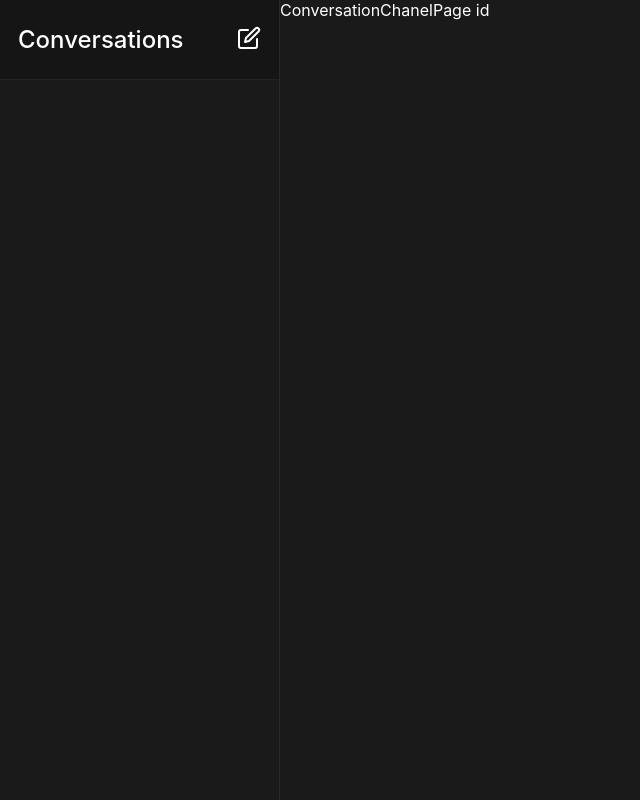
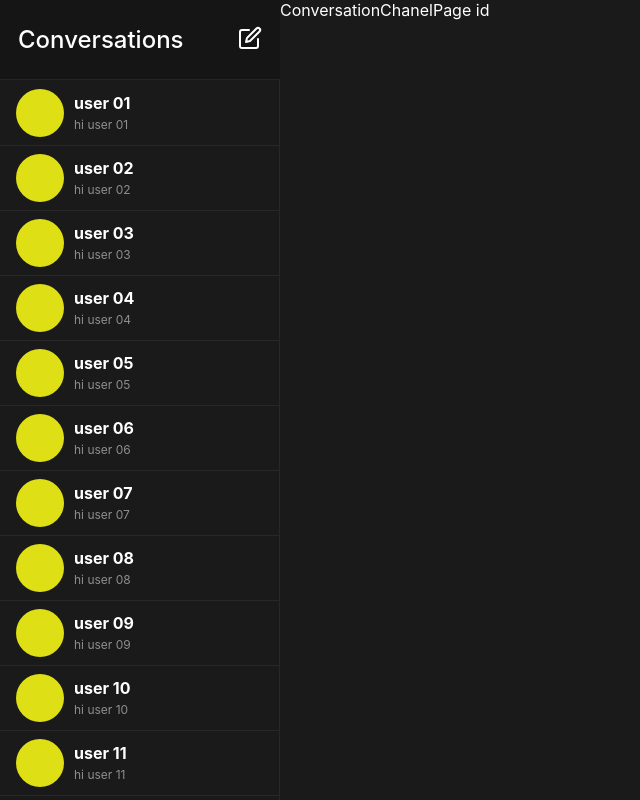
Before and after one commit to dungha3112/chatapp_react, a React (Vite) app: page /conversation/1 in a window 1280 px wide. Shown: the whole page, without its empty margins (0-640 px from the left). Built offline with nearby package versions, Linux system fonts and the light colour scheme.

Commit message:
added conversation data inint and styled conversation sidebar

```diff
--- /dev/null
+++ b/src/__mocks/conversations.ts
@@ -0,0 +1,15 @@
+import { ConversationType } from "../utils/types";
+
+export default [
+  { id: 1, firstName: "user", lastName: "01", lastMessageSent: "hi user 01" },
+  { id: 2, firstName: "user", lastName: "02", lastMessageSent: "hi user 02" },
+  { id: 3, firstName: "user", lastName: "03", lastMessageSent: "hi user 03" },
+  { id: 4, firstName: "user", lastName: "04", lastMessageSent: "hi user 04" },
+  { id: 5, firstName: "user", lastName: "05", lastMessageSent: "hi user 05" },
+  { id: 6, firstName: "user", lastName: "06", lastMessageSent: "hi user 06" },
+  { id: 7, firstName: "user", lastName: "07", lastMessageSent: "hi user 07" },
+  { id: 8, firstName: "user", lastName: "08", lastMessageSent: "hi user 08" },
+  { id: 9, firstName: "user", lastName: "09", lastMessageSent: "hi user 09" },
+  { id: 10, firstName: "user", lastName: "10", lastMessageSent: "hi user 10" },
+  { id: 11, firstName: "user", lastName: "11", lastMessageSent: "hi user 11" },
+] as ConversationType[];
--- a/src/components/conversations/ConversationSidebar.tsx
+++ b/src/components/conversations/ConversationSidebar.tsx
@@ -1,15 +1,39 @@
 import React from "react";
-import { ConversationSidebarStyle } from "../../styles/conversations";
+import {
+  ConversationHeaderSidebar,
+  ConversationSidebarContainer,
+  ConversationSidebarItem,
+  ConversationSidebarStyle,
+} from "../../styles/conversations";
 import { FiEdit } from "react-icons/fi";
+import conversations from "../../__mocks/conversations";
+import styles from "./index.module.scss";
+
 const ConversationSidebar = () => {
   return (
     <ConversationSidebarStyle>
-      <header>
+      <ConversationHeaderSidebar>
         <h1>Conversations</h1>
         <div>
           <FiEdit size={24} />
         </div>
-      </header>
+      </ConversationHeaderSidebar>
+
+      <ConversationSidebarContainer>
+        {conversations.map((conversation) => (
+          <ConversationSidebarItem key={conversation.id}>
+            <div className={styles.conversationAvatar}></div>
+            <div>
+              <span className={styles.conversationName}>
+                {conversation.firstName + " " + conversation.lastName}
+              </span>
+              <span className={styles.conversationMessage}>
+                {conversation.lastMessageSent}
+              </span>
+            </div>
+          </ConversationSidebarItem>
+        ))}
+      </ConversationSidebarContainer>
     </ConversationSidebarStyle>
   );
 };
--- /dev/null
+++ b/src/components/conversations/index.module.scss
@@ -0,0 +1,16 @@
+.conversationAvatar {
+  height: 48px;
+  width: 48px;
+  border-radius: 50%;
+  background-color: rgb(223, 223, 21);
+}
+
+.conversationName {
+  display: block;
+  font-weight: bold;
+}
+
+.conversationMessage {
+  color: #8f8f8f;
+  font-size: 12px;
+}
--- a/src/styles/conversations.tsx
+++ b/src/styles/conversations.tsx
@@ -6,12 +6,19 @@ export const ConversationSidebarStyle = styled.aside`
   position: absolute;
   top: 0;
   left: 0;
-
   height: 100%;
   width: ${WIDTH_SIDE_BAR}px;
-  /* background-color: #131313; */
+  background-color: #1a1a1a;
   border-right: 1px solid #5454543d;
-  & header {
+  overflow-y: scroll;
+  &::-webkit-scrollbar {
+    display: none;
+  }
+`;
+
+export const ConversationHeaderSidebar = styled.header`
+  width: ${WIDTH_SIDE_BAR}px;
+  position: fixed;
   display: flex;
   align-items: center;
   justify-content: space-between;
@@ -23,7 +30,19 @@ export const ConversationSidebarStyle = styled.aside`
   & h1 {
     font-weight: 500;
   }
-  }
+`;
+
+export const ConversationSidebarContainer = styled.div`
+  margin-top: 81px;
+`;
+
+export const ConversationSidebarItem = styled.div`
+  display: flex;
+  align-items: center;
+  gap: 10px;
+  padding: 8px 16px;
+  border-bottom: 1px solid #5454543d;
+  cursor: pointer;
 `;
 
 export const ConversationChanelPageStyle = styled.div`
--- a/src/styles/index.tsx
+++ b/src/styles/index.tsx
@@ -1,4 +1,4 @@
-import styled, { css } from "styled-components";
+import styled from "styled-components";
 import { PageProps } from "./styleTypes";
 
 export const InputContainer = styled.div`
```
Also changed, not shown: src/utils/types.ts (+7 -0 lines). Lines whose indentation alone changed are shown as unchanged.
